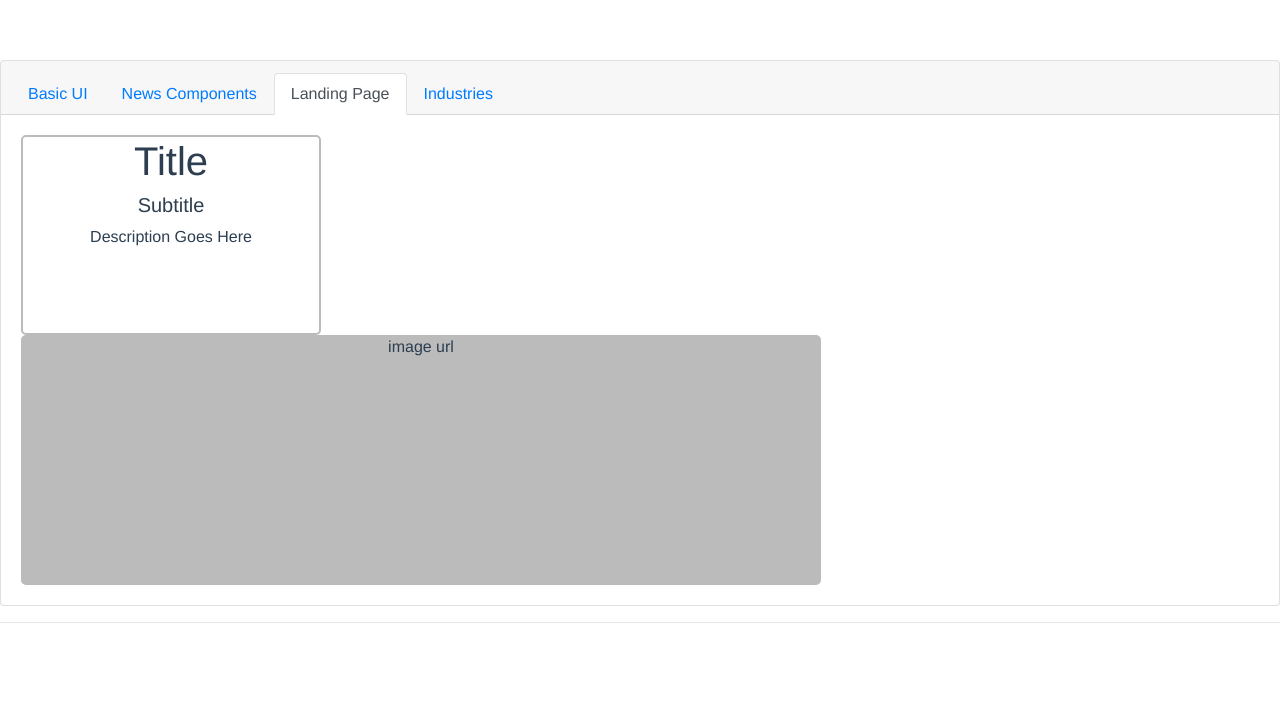
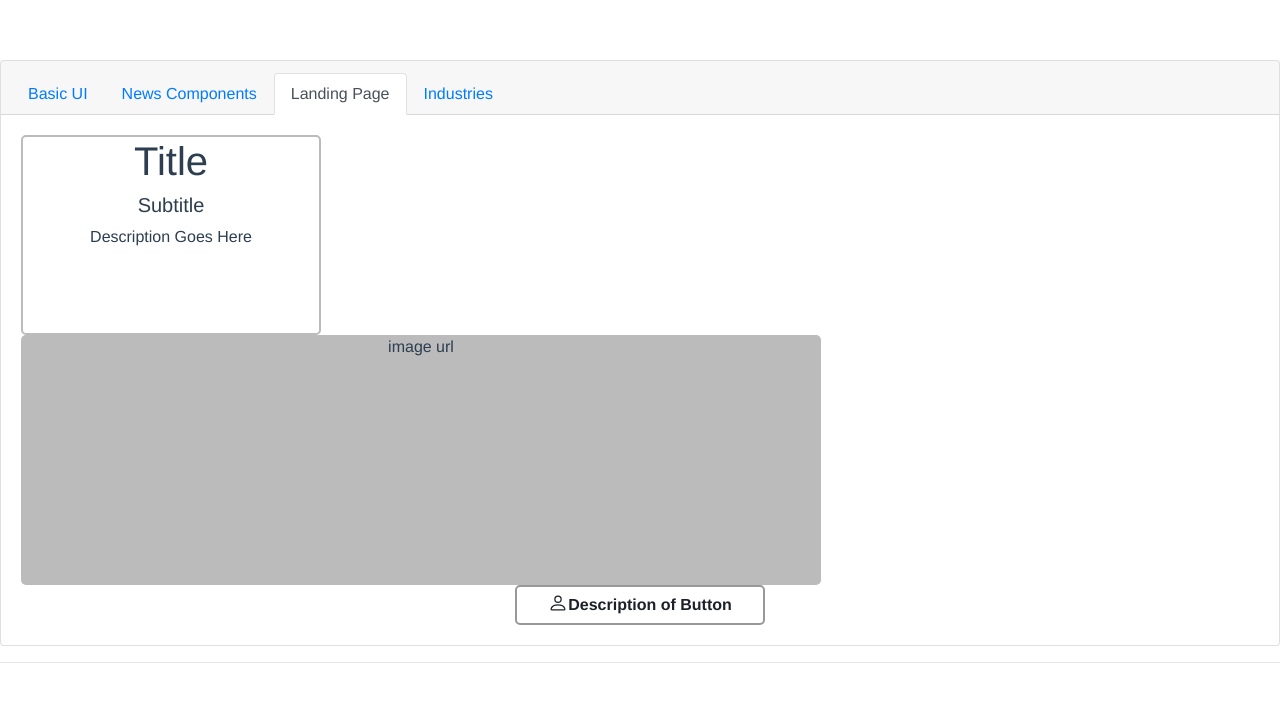
Before and after one commit to Impakter/SHARED.UI, a Vue app: page / in a window 1280 px wide. Both pictures are taken after a click on the tab "Landing Page". Shown: the top 702 px of the page. Built offline with nearby package versions, Linux system fonts and the light colour scheme.

Commit message:
adding ActionButton Component to LandingPAge folder

```diff
--- a/src/App.vue
+++ b/src/App.vue
@@ -15,6 +15,7 @@
         <b-tab title="Landing Page">
           <header-description :headerTitle="'Title'" :headerSubtitle="'Subtitle'">Description Goes Here</header-description>
           <header-image :imageUrl="'image url'"/>
+          <action-button :btnIcon ="'person'" :btnDescription="'Description of Button'"/>
         </b-tab>
         <b-tab title="Industries">
           <b-card-text>content</b-card-text>
@@ -31,13 +32,15 @@
 import NewsArticle from './components/News/NewsArticle.vue'
 import HeaderImage from './components/LandingPage/HeaderImage'
 import HeaderDescription from './components/LandingPage/HeaderDescription'
+import ActionButton from './components/LandingPage/ActionButton'
 
 export default {
   name: 'App',
   components: {
     NewsArticle,
     HeaderImage,
-    HeaderDescription
+    HeaderDescription,
+    ActionButton
   }
 }
 </script>
--- /dev/null
+++ b/src/components/LandingPage/ActionButton.vue
@@ -0,0 +1,28 @@
+<template>
+
+   <b-button id="accButton" @click="btnAction" ><b-icon :icon="btnIcon"></b-icon>{{ btnDescription }}</b-button>
+</template>
+
+<script>
+export default {
+  name: 'ActionButton',
+  props: {
+    btnDescription: String,
+    btnIcon: String,
+    btnAction: String
+  }
+}
+</script>
+
+<style scoped>
+#accButton{
+    display: inline-block;
+    background: white;
+    color: #1D2029;
+    width: 250px;
+    border-radius: 5px;
+    border: 2px solid #989898;
+    white-space: nowrap;
+    font-weight: bold;
+  }
+</style>
--- a/src/components/index.js
+++ b/src/components/index.js
@@ -1,4 +1,5 @@
 import NewsArticle from './News/NewsArticle'
 import HeaderImage from './LandingPage/HeaderImage'
 import HeaderDescription from './LandingPage/HeaderDescription'
-export { NewsArticle, HeaderImage, HeaderDescription }
+import ActionButton from './LandingPage/ActionButton'
+export { NewsArticle, HeaderImage, HeaderDescription , ActionButton}
```
